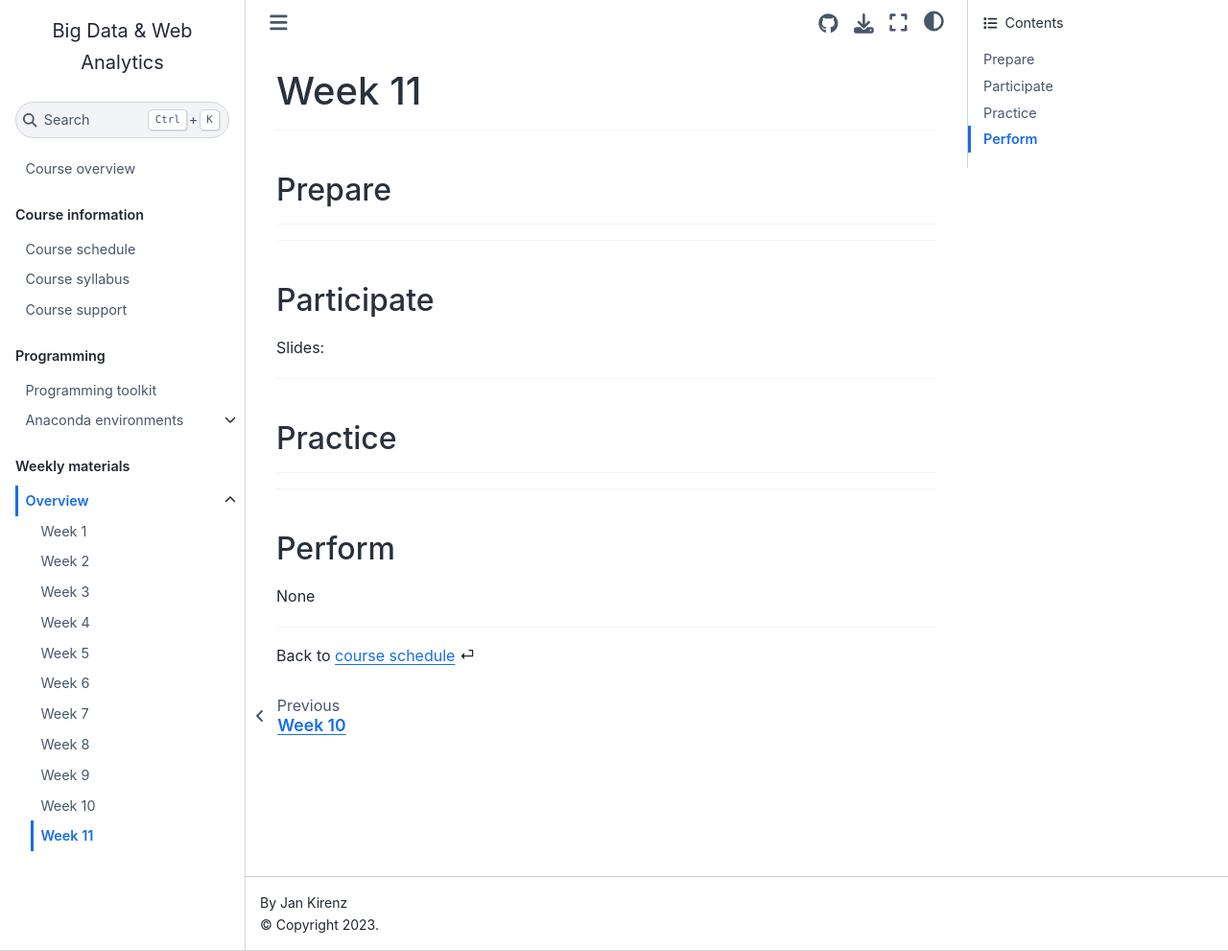
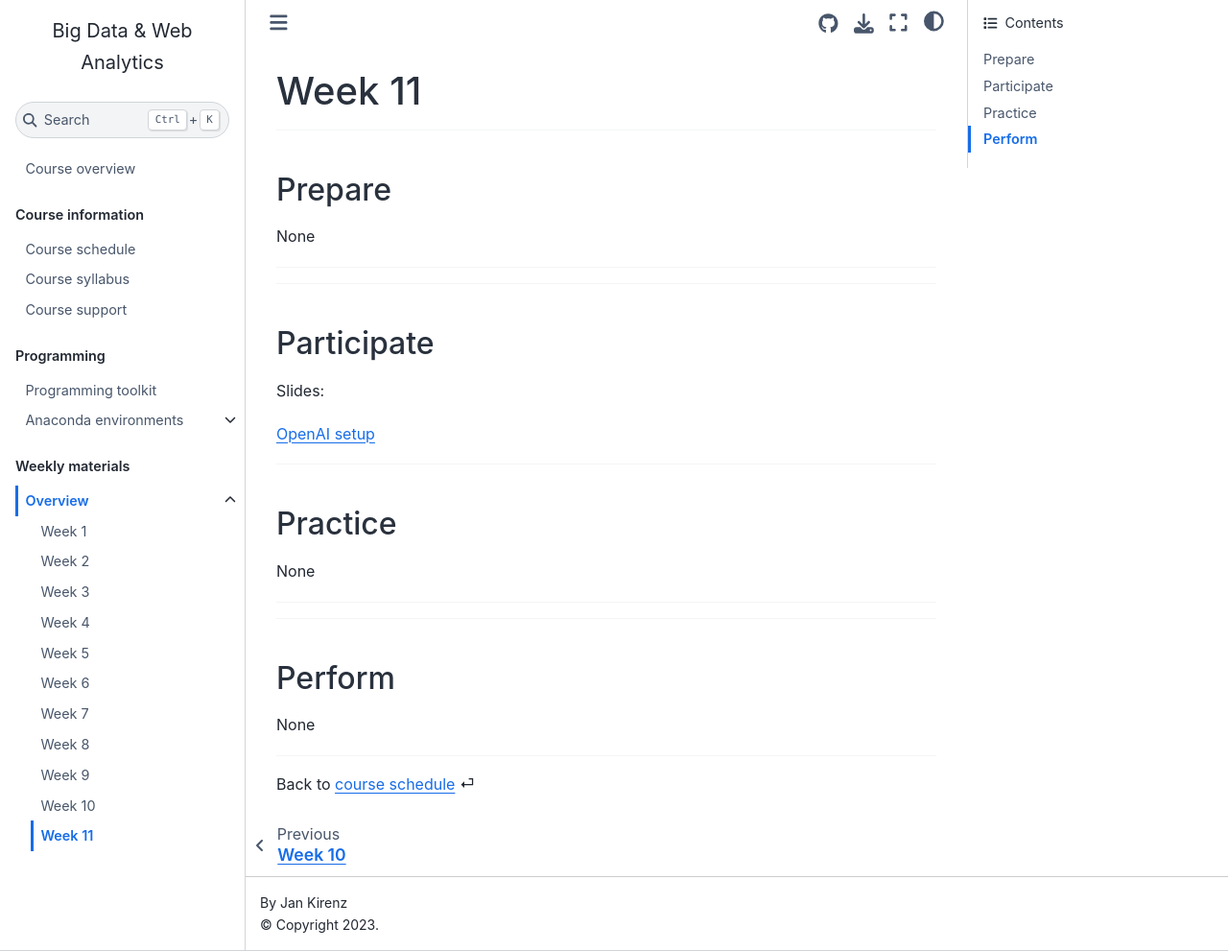
Before and after one commit to om2-ws22/website, a Jupyter Book: the page built from weeks/week11.md, in a window 1280 px wide and 991 px high. Shown: the whole window at 96% size. Built offline with Jupyter Book 1.0.4 settings and Sphinx 7.4.7 and the Sphinx Book theme 1.1.4, drawn with Linux system fonts in a browser that asks for light colours; comment, search, counter and statistics services are not loaded.

Commit message:
Update week11.md

```diff
--- a/weeks/week11.md
+++ b/weeks/week11.md
@@ -6,7 +6,7 @@
 (prepare)=
 ## Prepare
 
-
+None
 
 ---
 
@@ -18,7 +18,7 @@
 
 Slides:
 
-
+[OpenAI setup](https://github.com/kirenz/open-ai-setup)
 
 ---
 
@@ -26,7 +26,7 @@ Slides:
 (practice)=
 ## Practice
 
-
+None
 
 ---
 
```
